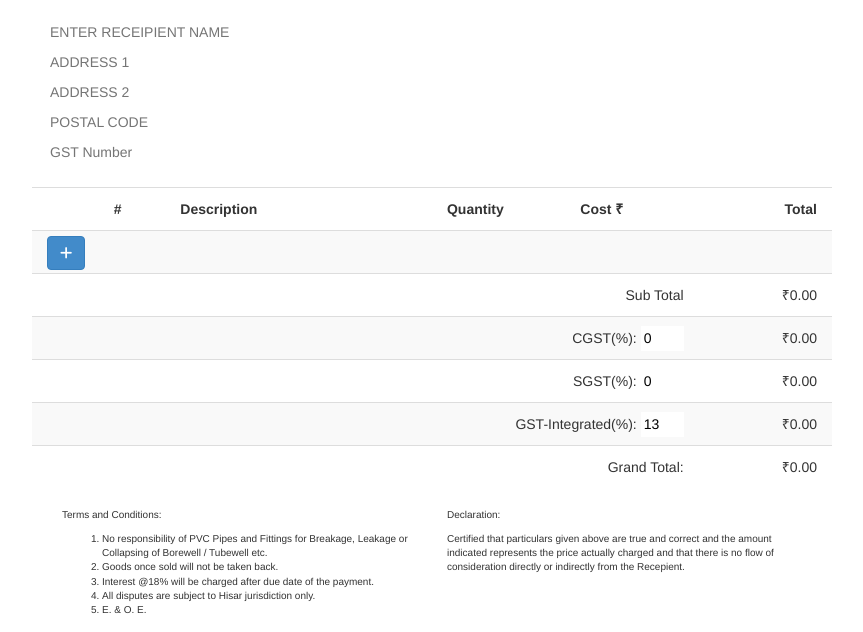
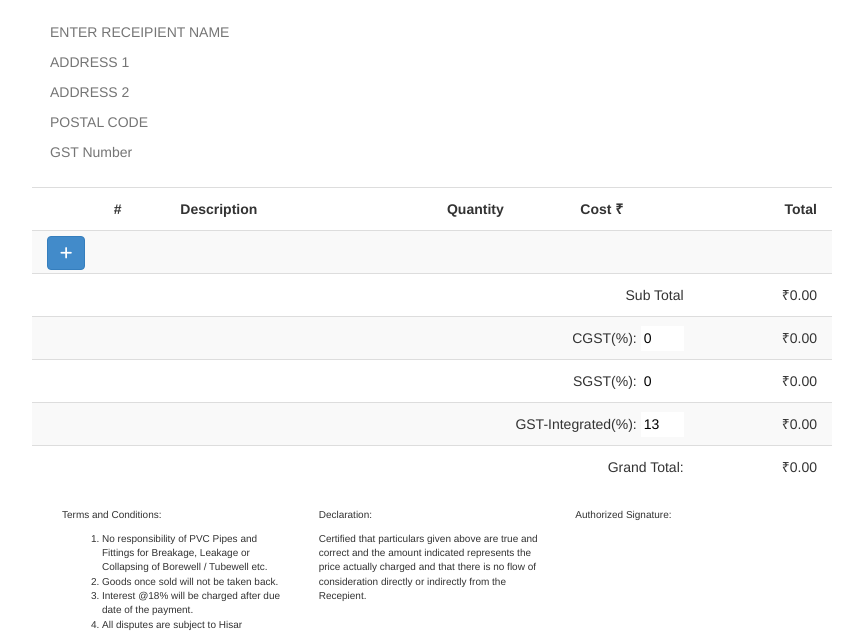
Before and after one commit to devopshive/invoice-system, a website: page app/index.html in a window 1280 px wide. Shown: the part 317-949 px from the top of the page, without its empty margins (208-1071 px from the left). Drawn offline with nearby package versions, Linux system fonts and the light colour scheme.

Commit message:
ui changes

```diff
--- a/app/index.html
+++ b/app/index.html
@@ -134,7 +134,7 @@
     </div>
     <br>
     <div>
-      <div class="terms_condition col-xs-6">
+      <div class="terms_condition col-xs-4">
         <p>Terms and Conditions:</p>
         <ol>
           <li>No responsibility of PVC Pipes and Fittings for Breakage, Leakage or Collapsing of Borewell / Tubewell
@@ -146,11 +146,15 @@
           <li>E. & O. E.</li>
         </ol>
       </div>
-      <div class="declaration col-xs-6">
+      <div class="declaration col-xs-4">
         <p>Declaration:</p>
         Certified that particulars given above are true and correct and the amount indicated represents the price
         actually
         charged and that there is no flow of consideration directly or indirectly from the Recepient.
+      </div>
+      <div class="declaration col-xs-4">
+        <p>Authorized Signature:</p>
+
       </div>
     </div>
   </div>
```
